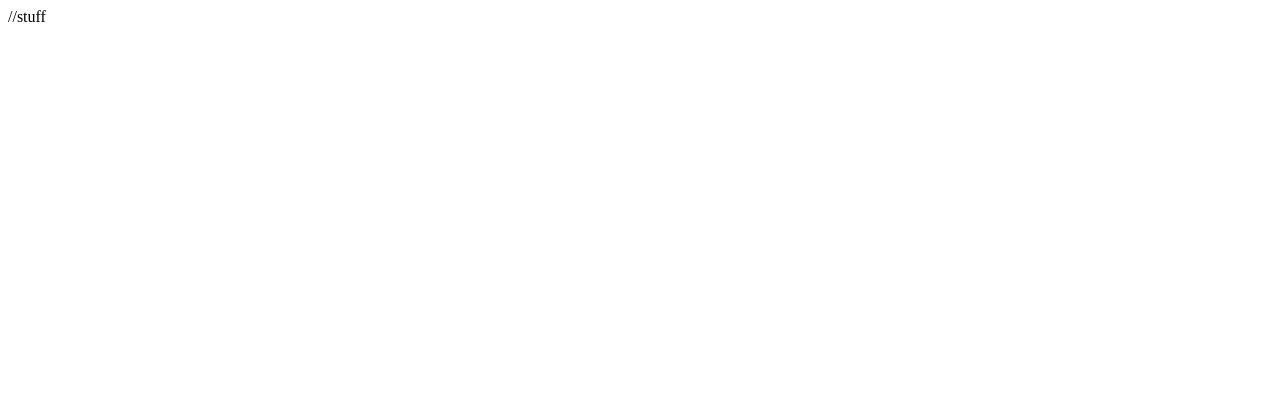
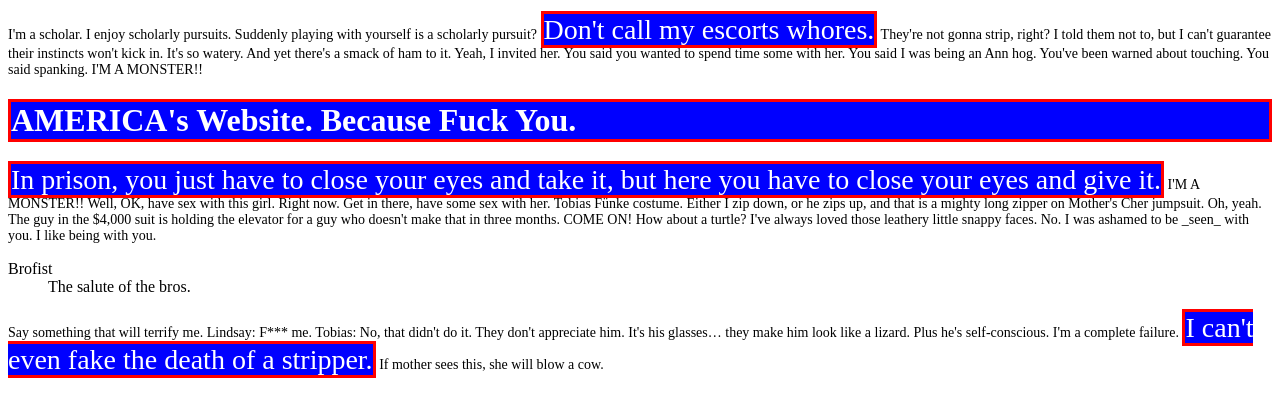
Before and after one commit to Nhare/TIY-Assignments, a plain HTML site: page reading/17--Welcome-to-HTML.html in a window 1280 px wide. Drawn offline with Linux system fonts and the light colour scheme.

Commit message:
Update 17--Welcome-to-HTML.html

```diff
--- a/reading/17--Welcome-to-HTML.html
+++ b/reading/17--Welcome-to-HTML.html
@@ -1 +1,45 @@
-//stuff
+<!DOCTYPE html>
+<html>
+
+<body>
+
+<p>
+I'm a scholar. I enjoy scholarly pursuits. Suddenly playing with yourself is a scholarly pursuit? <span>Don't call my escorts whores.</span> They're not gonna strip, right? I told them not to, but I can't guarantee their instincts won't kick in. It's so watery. And yet there's a smack of ham to it. Yeah, I invited her. You said you wanted to spend time some with her. You said I was being an Ann hog. You've been warned about touching. You said spanking. I'M A MONSTER!!<p>
+
+<style>
+  h1{
+    background-color: blue;
+    border-color: red;
+    color: white;
+    border-width: 3px;
+    border-style: solid;
+  }
+  span{
+    background-color: blue;
+    font-size:28px;
+    border-color: red;
+    color: white;
+    border-width: 3px;
+    border-style: solid;
+  }
+  p{
+    font-size:14px;
+  }
+</style>
+<H1>AMERICA's Website. Because Fuck You.</H1>
+
+<p>
+<span>In prison, you just have to close your eyes and take it, but here you have to close your eyes and give it.</span> I'M A MONSTER!! Well, OK, have sex with this girl. Right now. Get in there, have some sex with her. Tobias Fünke costume. Either I zip down, or he zips up, and that is a mighty long zipper on Mother's Cher jumpsuit. Oh, yeah. The guy in the $4,000 suit is holding the elevator for a guy who doesn't make that in three months. COME ON! How about a turtle? I've always loved those leathery little snappy faces. No. I was ashamed to be _seen_ with you. I like being with you.
+</p>
+
+<dl>
+<dt>Brofist</dt>
+<dd>The salute of the bros.</dd>
+<dl>
+
+<p>
+Say something that will terrify me. Lindsay: F*** me. Tobias: No, that didn't do it. They don't appreciate him. It's his glasses… they make him look like a lizard. Plus he's self-conscious. I'm a complete failure. <span>I can't even fake the death of a stripper.</span> If mother sees this, she will blow a cow.
+</p>
+</body>
+
+</html>
```
